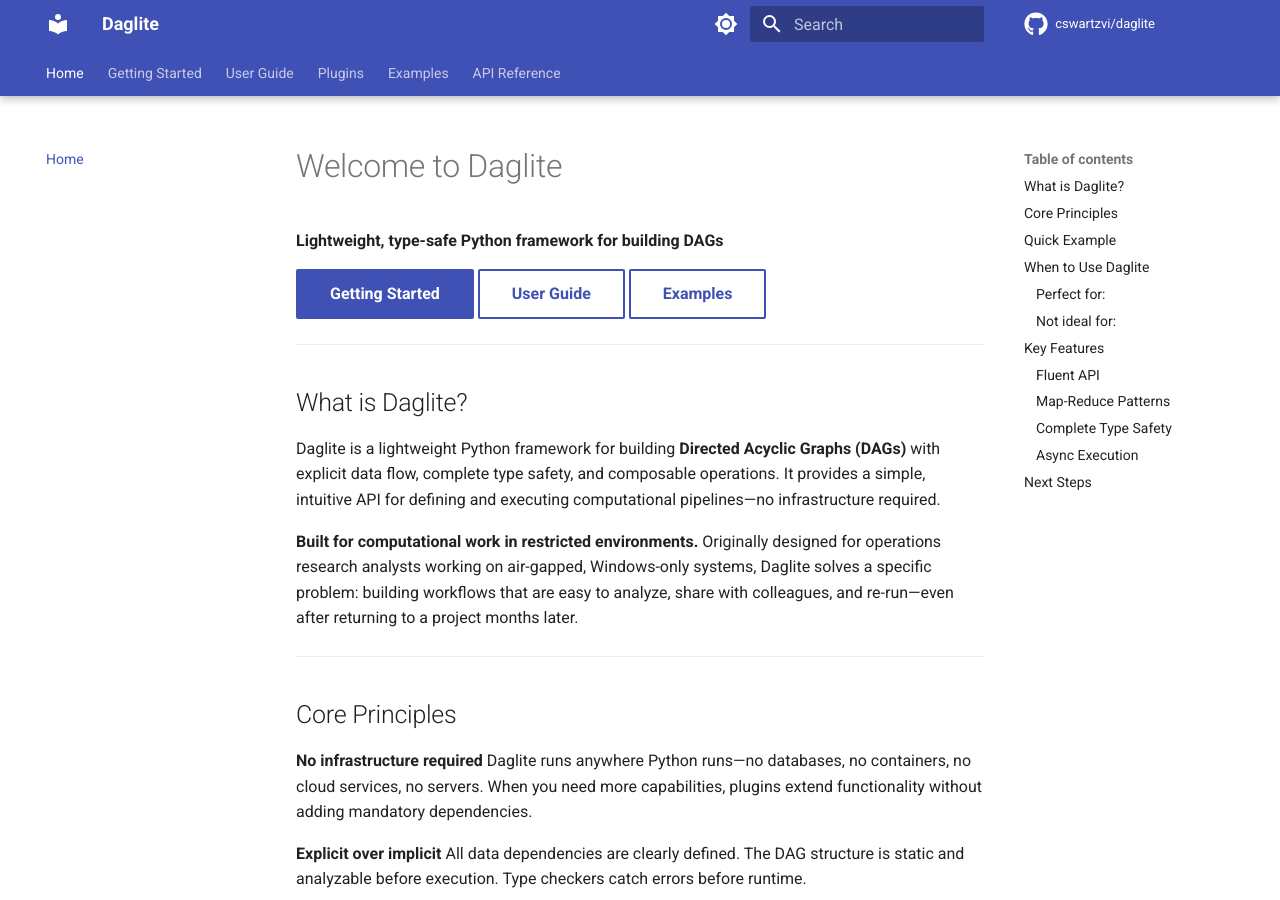
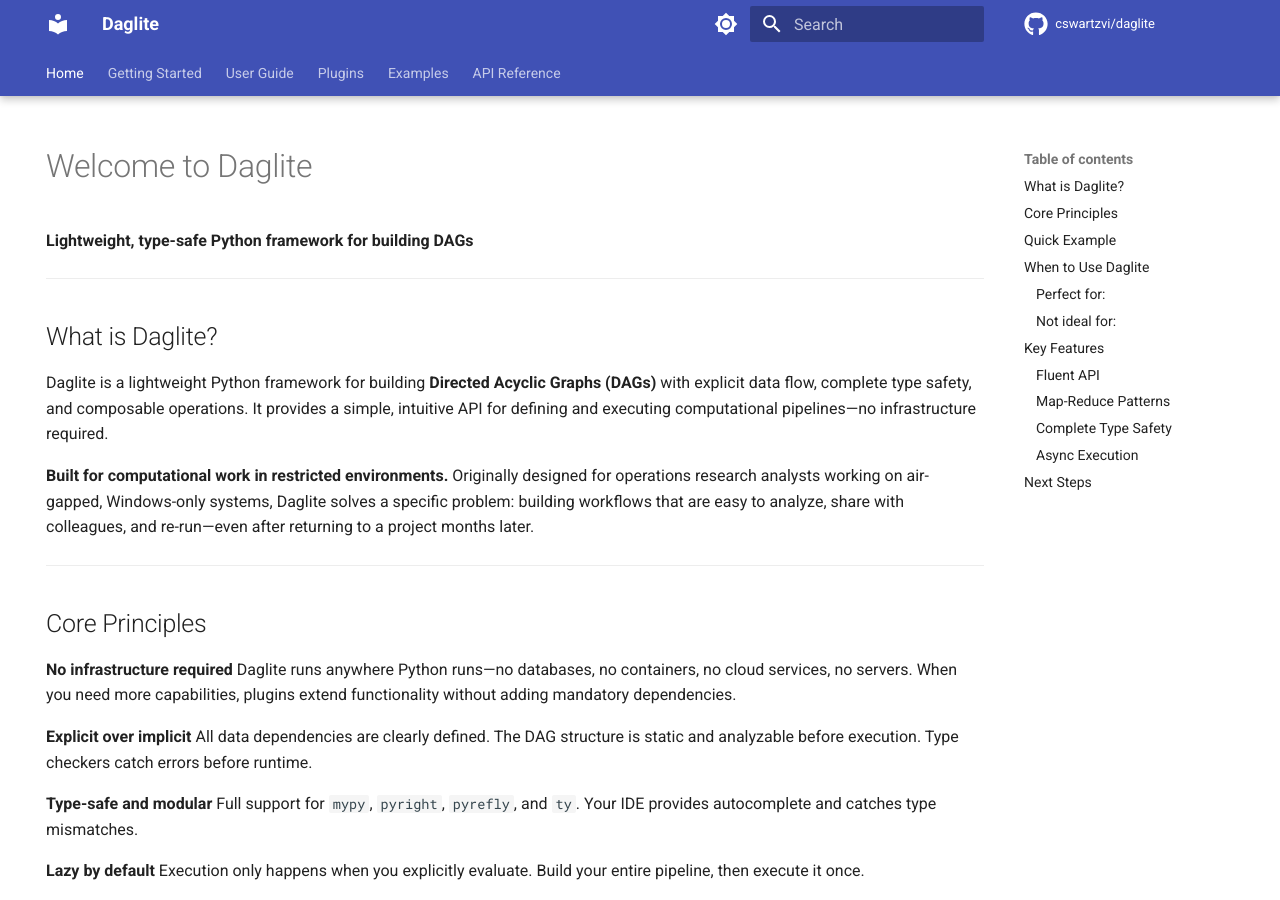
Before and after one commit to cswartzvi/daglite, an MkDocs documentation site: the page built from docs/index.md, in a window 1280 px wide and 900 px high. Built offline with MkDocs 1.6.1 and Material for MkDocs 9.7.7, drawn with Linux system fonts in a browser that asks for light colours; comment, search, counter and statistics services are not loaded.

Commit message:
docs: Clean up navigation and remove redundant buttons
- Removed button links from docs/index.md (Getting Started, User Guide, Examples)
- Added 'hide: navigation' metadata to index.md and getting-started.md
  to hide left sidebar for single-page sections

This improves the documentation UX by avoiding redundant navigation
elements and preventing single items from appearing oddly in the sidebar.

```diff
--- a/docs/index.md
+++ b/docs/index.md
@@ -1,10 +1,11 @@
+---
+hide:
+  - navigation
+---
+
 # Welcome to Daglite
 
 **Lightweight, type-safe Python framework for building DAGs**
-
-[Getting Started](getting-started.md){ .md-button .md-button--primary }
-[User Guide](user-guide/tasks.md){ .md-button }
-[Examples](examples/){ .md-button }
 
 ---
 
```
Also changed, not shown: docs/getting-started.md (+5 -0 lines).
